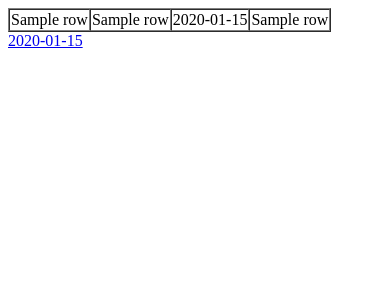
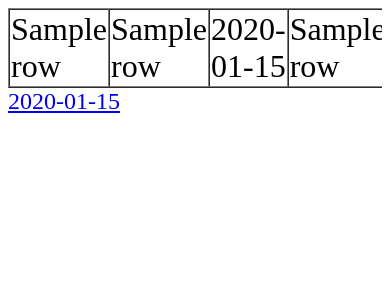
Before and after one commit to iinux/12306, a Flask app: template bjmetro/templates/index.html in a window 390 px wide. Shown: the top 300 px of the page. Run offline with Flask 2, Linux system fonts and the light colour scheme; the template is opened without the code that fills it: most values are stand-ins (such as "Sample title", 1, 10 or a date in 2020); parts of the project's set-up code (start-up, migrations or seed data) failed here and were passed over.

Commit message:
for mobile

```diff
--- a/bjmetro/templates/index.html
+++ b/bjmetro/templates/index.html
@@ -3,21 +3,33 @@
 <head>
     <meta charset="UTF-8">
     <title>Title</title>
+    <style>
+        html, body {
+            overflow: hidden;
+            overflow-y: auto;
+        }
+        table {
+            font-size: 2rem;
+        }
+        a {
+            font-size: 1.5rem;
+        }
+    </style>
 </head>
 <body>
 <table border="1" cellspacing="0">
-{% for row in data %}
+    {% for row in data %}
     <tr>
         <td>{{ row[5] }}</td>
         <td>{{ row[6] }}</td>
         <td>{{ row[4].strftime("%Y-%m-%d %H:%M") }}</td>
         <td><span style='color:{{ row[3] }};'>{{ row[3] }}</span></td>
     </tr>
-{% endfor %}
+    {% endfor %}
 </table>
 
 {% for update_at in all_update_at %}
-    <a href='/?update_at={{ update_at }}'>{{ update_at }}</a><br />
+<a href='/?update_at={{ update_at }}'>{{ update_at }}</a><br/>
 {% endfor %}
 </body>
 </html>
```
